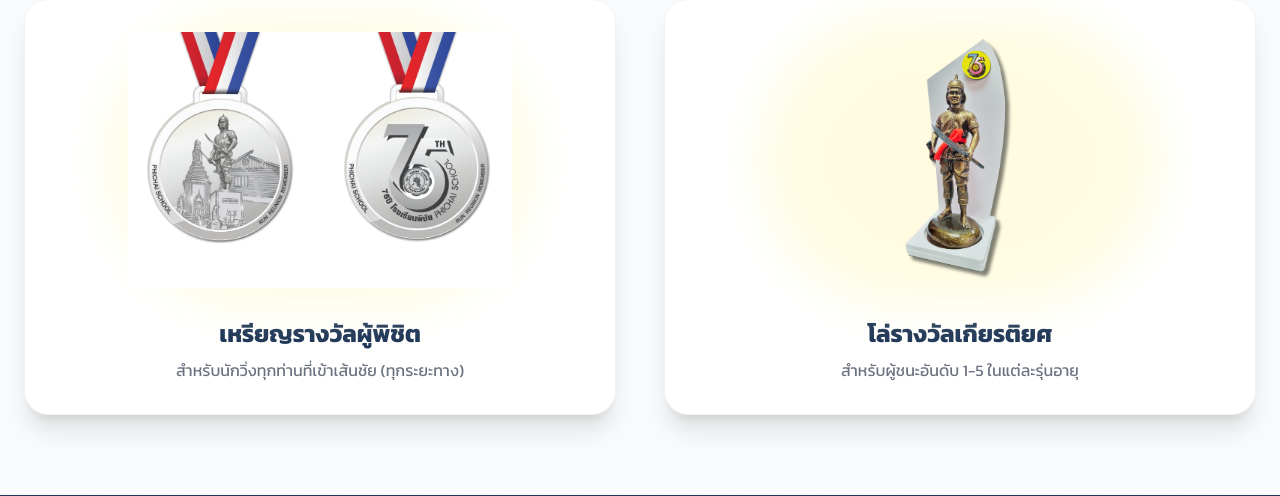
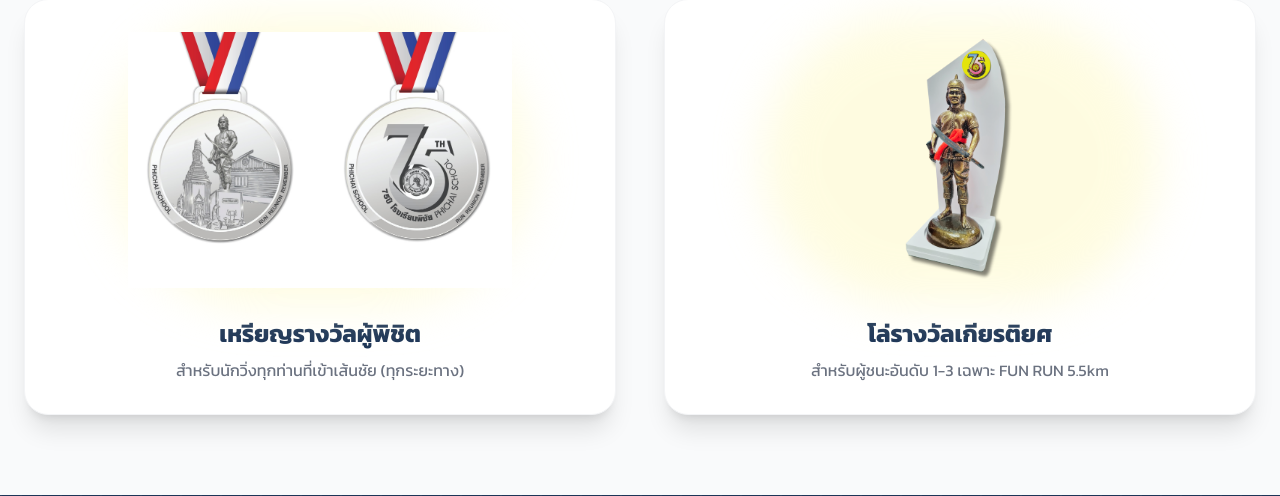
Before and after one commit to RPZXD/run, a PHP site: page / in a window 1280 px wide. Shown: the part 5328-5824 px from the top of the page. Run offline with PHP 8.4, Linux system fonts and the light colour scheme; data that the repository does not hold is empty; some libraries are stand-ins or nearby versions.

Commit message:
Update index.php

```diff
--- a/index.php
+++ b/index.php
@@ -693,7 +693,7 @@ foreach ($category_counts as $row) {
                         <img src="assets/images/โล่.png" alt="โล่รางวัล" class="relative h-64 w-auto object-contain mx-auto transform group-hover:scale-110 transition duration-500">
                     </div>
                     <h3 class="text-2xl font-bold text-secondary mb-2">โล่รางวัลเกียรติยศ</h3>
-                    <p class="text-gray-500">สำหรับผู้ชนะอันดับ 1-5 ในแต่ละรุ่นอายุ </p>
+                    <p class="text-gray-500">สำหรับผู้ชนะอันดับ 1-3 เฉพาะ FUN RUN 5.5km </p>
                 </div>
             </div>
         </div>
```
